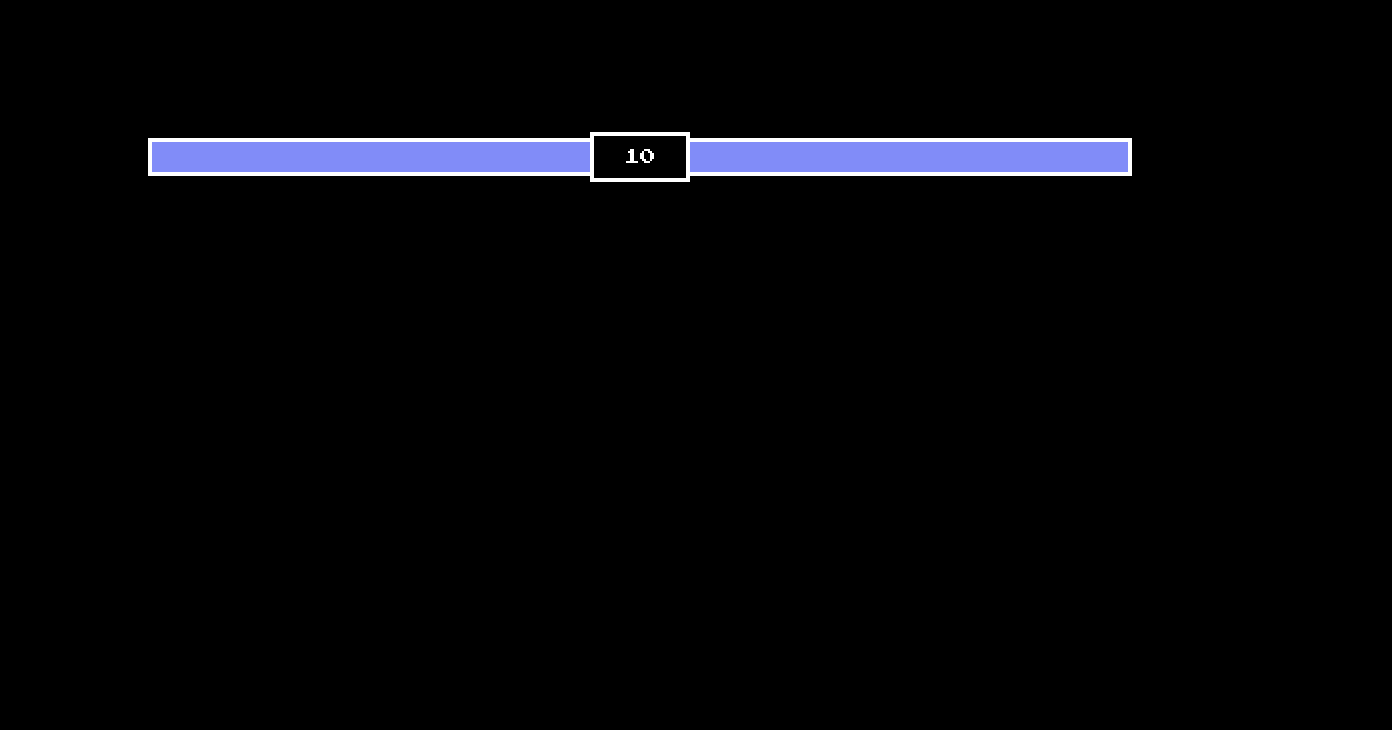
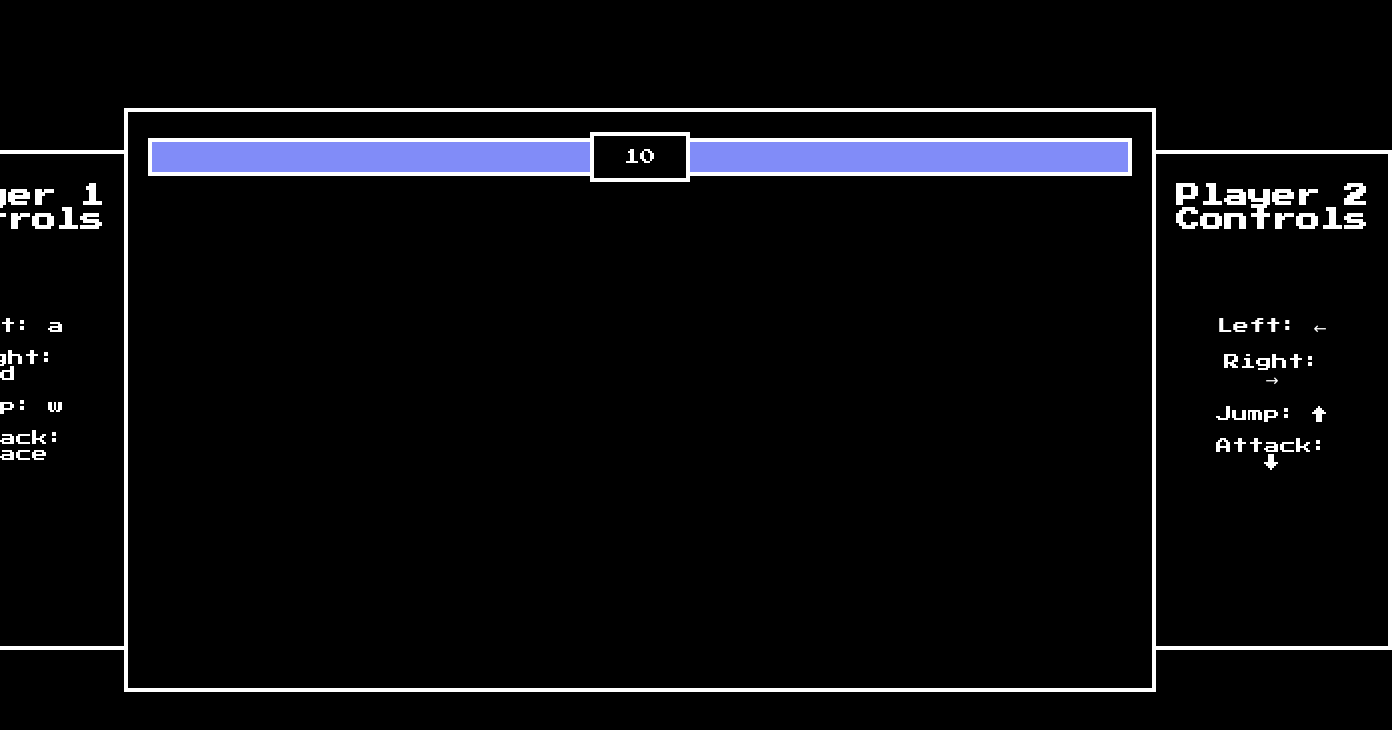
Before and after one commit to raveneyex/fighting-game, a website built with webpack: page src/index.html in a window 1280 px wide. Shown: the whole page, 1392 px wide, since content can reach past the window. Built offline with nearby package versions, Linux system fonts and the light colour scheme.

Commit message:
Add control legends

```diff
--- a/src/index.html
+++ b/src/index.html
@@ -7,6 +7,15 @@
     <link href="https://fonts.googleapis.com/css2?family=Press+Start+2P&display=swap" rel="stylesheet" />
   </head>
   <body class="main">
+    <div class="legend player1Legend">
+      <h2 class="legendTitle">Player 1 Controls</h2>
+      <div class="legendContent">
+        <p>Left: a</p>
+        <p>Right: d</p>
+        <p>Jump: w</p>
+        <p>Attack: space</p>
+      </div>
+    </div>
     <div class="container">
       <div class="data">
         <!-- Player 1 Health -->
@@ -28,5 +37,14 @@
       <div class="message" id="message">Tie</div>
       <canvas id="canvas"></canvas>
     </div>
+    <div class="legend player2Legend">
+      <h2 class="legendTitle">Player 2 Controls</h2>
+      <div class="legendContent">
+        <p>Left: ←</p>
+        <p>Right: →</p>
+        <p>Jump: ↑</p>
+        <p>Attack: ↓</p>
+      </div>
+    </div>
   </body>
 </html>
--- a/src/style.css
+++ b/src/style.css
@@ -10,7 +10,38 @@
   justify-content: center;
 }
 
+.legend {
+  border-top: 4px solid white;
+  border-bottom: 4px solid white;
+  padding: 10px;
+  height: 500px;
+  color: white;
+  display: flex;
+  flex-direction: column;
+  text-align: center;
+  justify-content: center;
+  align-items: center;
+}
+
+.legendTitle {
+  flex-grow: 0;
+}
+
+.legendContent {
+  margin: 50px;
+  flex-grow: 1;
+}
+
+.player1Legend {
+  border-left: 4px solid white;
+}
+
+.player2Legend {
+  border-right: 4px solid white;
+}
+
 .container {
+  border: 4px solid white;
   position: relative;
   display: inline-block;
 }
```
